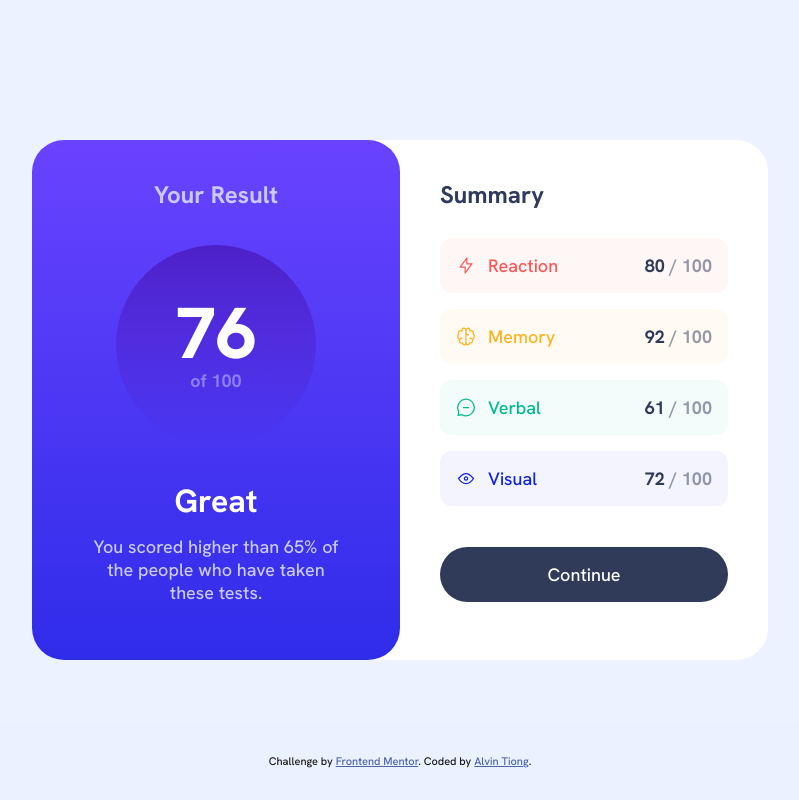
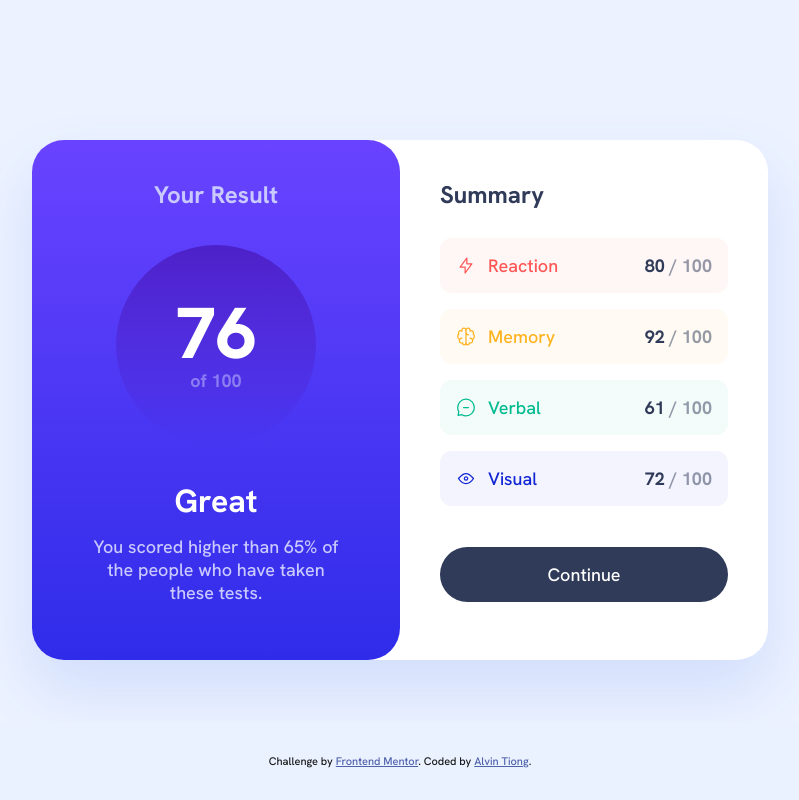
Before and after one commit to chuantiong/results-summary-component, a plain HTML site: page index.html in a window 1280 px wide. Shown: the whole page, without its empty margins (240-1039 px from the left). Drawn offline with Linux system fonts and the light colour scheme.

Commit message:
Add box shadow
Add box shadow to the main body

```diff
--- a/src/style.css
+++ b/src/style.css
@@ -153,6 +153,7 @@ button {
 .main {
     background: var(--white-clr);
     display: grid;
+    box-shadow: 0px 30px 60px 0px rgba(61, 108, 236, 0.15);
 }
 
 .result--container {
```
Also changed, not shown: 1 other file.
